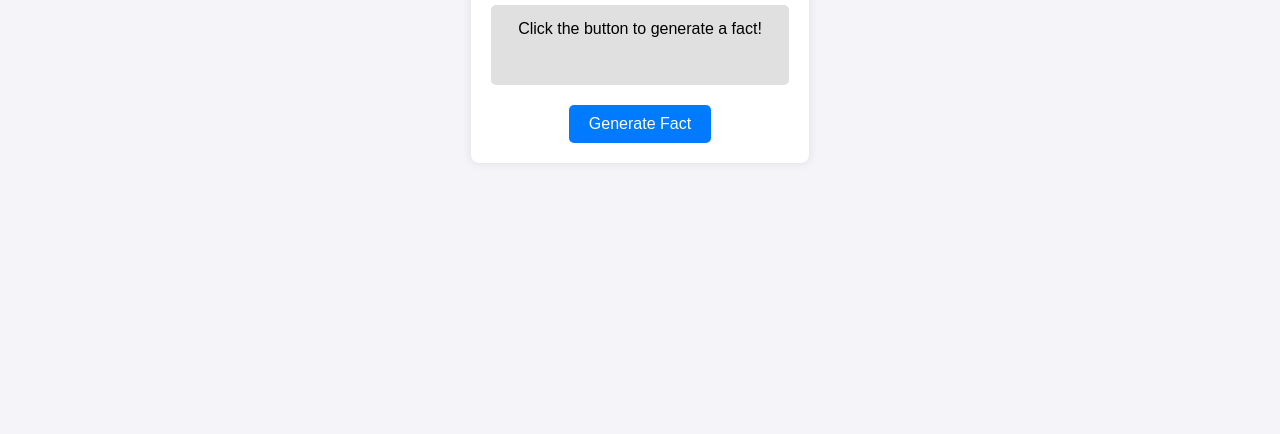
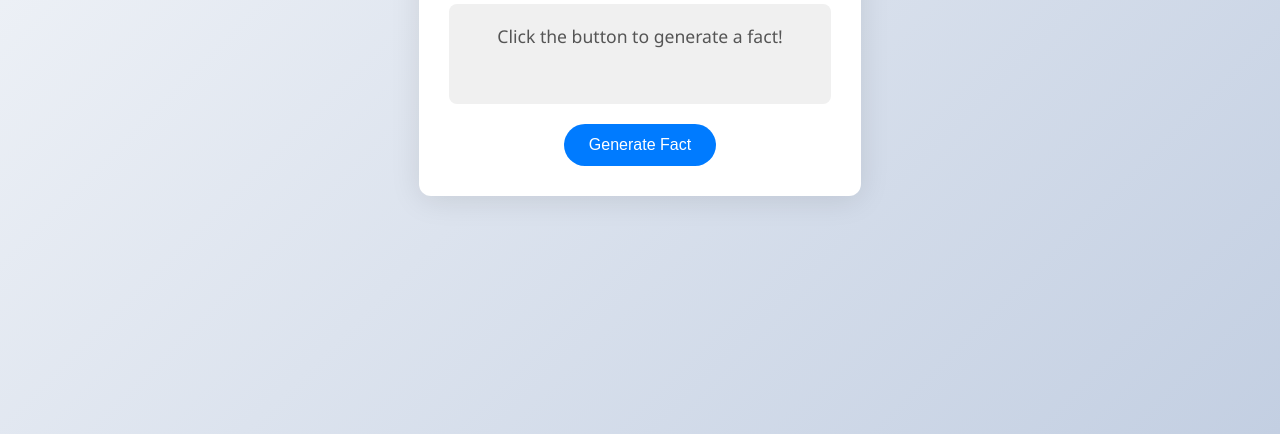
Before and after one commit to sonu-yadav0011/wolf-fact, a plain HTML site: page index.html in a window 1280 px wide. Shown: the part 366-800 px from the top of the page. Drawn offline with Linux system fonts and the light colour scheme.

Commit message:
Update index.html

```diff
--- a/index.html
+++ b/index.html
@@ -6,8 +6,8 @@
     <title>Wolf Facts</title>
     <style>
         body {
-            font-family: Arial, sans-serif;
-            background-color: #f4f4f9;
+            font-family: 'Segoe UI', Tahoma, Geneva, Verdana, sans-serif;
+            background: linear-gradient(135deg, #f5f7fa, #c3cfe2);
             display: flex;
             justify-content: center;
             align-items: center;
@@ -17,36 +17,57 @@
 
         .container {
             text-align: center;
-            background-color: #fff;
-            padding: 20px;
-            border-radius: 8px;
-            box-shadow: 0 0 10px rgba(0, 0, 0, 0.1);
+            background-color: #ffffff;
+            padding: 30px;
+            border-radius: 12px;
+            box-shadow: 0 4px 30px rgba(0, 0, 0, 0.1);
+            transition: transform 0.3s ease;
+        }
+
+        .container:hover {
+            transform: translateY(-5px);
         }
 
         h1 {
             color: #333;
+            font-size: 2.5em;
+            margin-bottom: 20px;
         }
 
         .fact-box {
             margin: 20px 0;
-            padding: 15px;
+            padding: 20px;
+            background-color: #f0f0f0;
+            border-radius: 8px;
+            min-height: 60px;
+            font-size: 1.1em;
+            color: #555;
+            transition: background-color 0.3s ease;
+        }
+
+        .fact-box:hover {
             background-color: #e0e0e0;
-            border-radius: 5px;
-            min-height: 50px;
         }
 
         button {
-            padding: 10px 20px;
+            padding: 12px 25px;
             background-color: #007bff;
-            color: #fff;
+            color: #ffffff;
             border: none;
-            border-radius: 5px;
+            border-radius: 25px;
             cursor: pointer;
-            font-size: 16px;
+            font-size: 1em;
+            transition: background-color 0.3s ease, transform 0.3s ease;
         }
 
         button:hover {
             background-color: #0056b3;
+            transform: scale(1.05);
+        }
+
+        button:focus {
+            outline: none;
+            box-shadow: 0 0 0 3px rgba(0, 123, 255, 0.5);
         }
     </style>
 </head>
```
